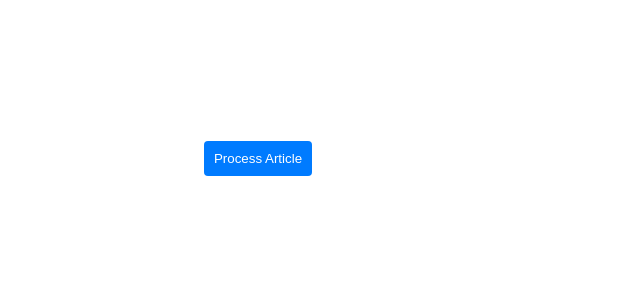
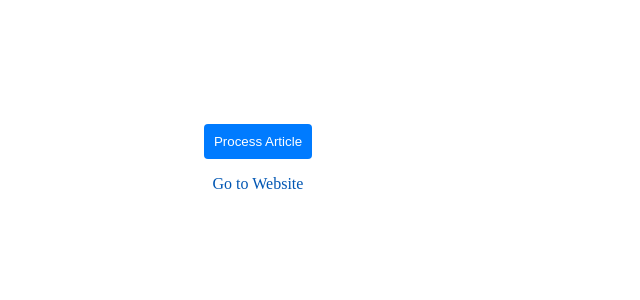
Before and after one commit to AniModi/TuneInTruth, a React (Create React App) app: page / in a window 1280 px wide. Shown: the top 300 px of the page, without its empty margins (0-640 px from the left). Built offline with nearby package versions, Linux system fonts and the light colour scheme; no server answers; the HTML template or start-up script is replaced by a standard one.

Commit message:
Updated main page

```diff
--- a/src/pages/MainPage.css
+++ b/src/pages/MainPage.css
@@ -4,6 +4,8 @@
   display: flex;
   align-items: center;
   justify-content: center;
+  flex-direction: column;
+  gap: 1rem;
 }
 
 button {
@@ -19,3 +21,13 @@ button {
 button:hover {
   background-color: #0056b3;
 }
+
+.news-article-container a{
+  font-size: 1rem;
+  text-decoration: none;
+  color: #0056b3;
+
+  &:hover {
+    text-decoration: underline;
+  }
+}
--- a/src/pages/MainPage.tsx
+++ b/src/pages/MainPage.tsx
@@ -46,6 +46,7 @@ const MainPage: React.FC<MainPageProps> = ({ setPage }) => {
   return (
     <div className="news-article-container">
       <button onClick={processArticle}>Process Article</button>
+      <a href = "https://tuneintruth.netlify.app/" target="_blank" rel="noreferrer">Go to Website</a>
     </div>
   );
 };
```
